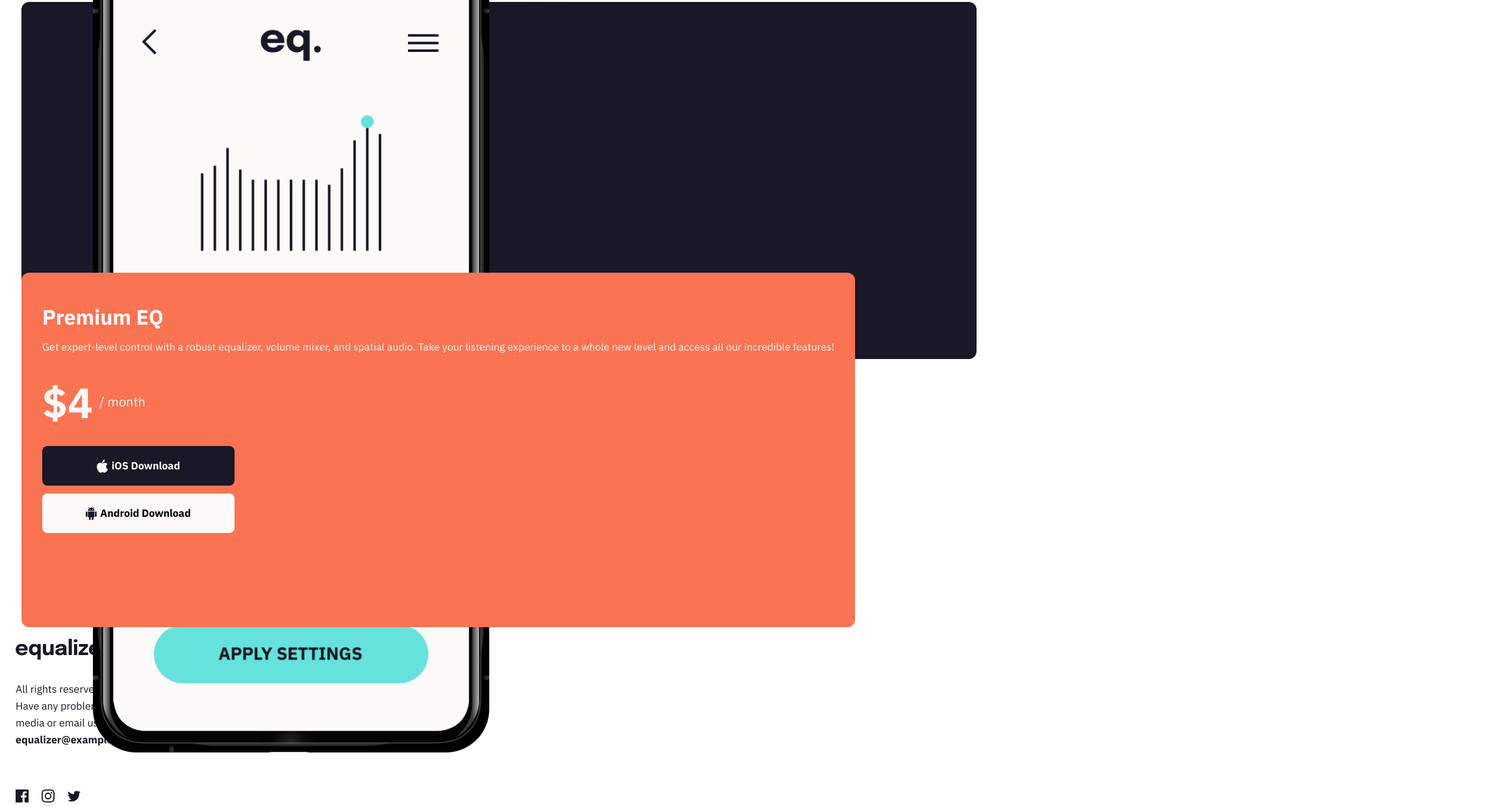
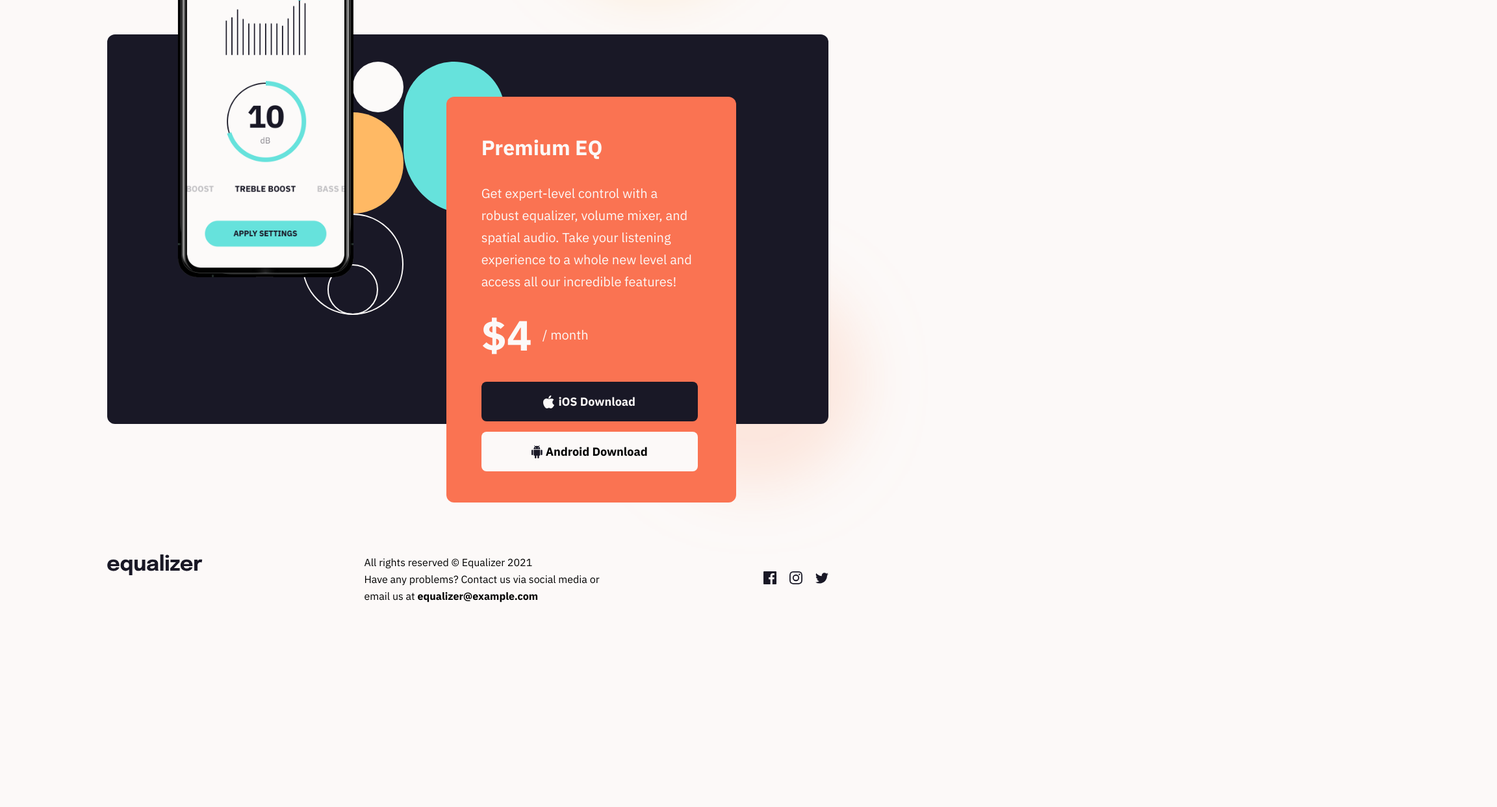
Before and after one commit to TMJSMC53/Equalizer-LandingPage, a website: page index.html in a window 1536 px wide. Shown: the part 677-1920 px from the top of the page at 65% size, 2304 px wide, since content can reach past the window. After the commit the page ends 1696 px from the top, so only its background shows below. Drawn offline with Linux system fonts and the light colour scheme.

Commit message:
Add the media queries for devices, finish the final design specs

```diff
--- a/index.html
+++ b/index.html
@@ -19,39 +19,27 @@
 
 <body>
   <div class="container">
-    <header class="header flex">
-      <div class="header__logo">
-        <img src="starter-code/assets/logo.svg" alt="Equalizer logo">
-      </div>
+    <header class="header">
+      <div class="header__content">
+        <img class="header__logo" src="starter-code/assets/logo.svg" alt="Equalizer logo" aria-hidden="true">
+        <img class="bg-pattern-1" src="starter-code/assets/bg-pattern-1.svg" alt="" aria-hidden="true">
 
-      <div class="bg-img">
-        <!-- <img src="starter-code/assets/bg-main-mobile.png" alt=""> -->
-      </div>
-      <div class="bg-pattern-1">
-        <img src="starter-code/assets/bg-pattern-1.svg" alt="">
-      </div>
 
-      <!-- <picture>
-      <img class="bg-main-tablet" src="starter-code/assets/bg-main-tablet.png" alt="">
-    </picture> -->
-
-      <div class="header__box">
         <h1 class="header__primary fs-800 letter-spacing-2">We make your music sound extraordinary.</h1>
-        <p class="header__info">A system audio equalizer specifically designed for Android and iOS. Freely tune the
+        <p class="header__info fs-400">A system audio equalizer specifically designed for Android and iOS. Freely tune
+          the
           way your music sounds with a professional grade parametric EQ & volume mixer. Control
           bass, mids, treble, gain control, reverb, and more!</p>
       </div>
     </header>
 
-    <section class="feature-section">
-      <div class="features bg-dark">
-        <picture>
+
+    <section class="feature-section bg-dark ">
       <img class="bg-pattern-2" src="starter-code/assets/bg-pattern-2.svg"
         alt="Background pattern with teal, white, and orange">
-        </picture>
-        <picture>
+
       <img src="starter-code/assets/illustration-app.png" alt="Illustration" class="illustration-img">
-        </picture>
+
       <div class="features__box bg-red">
         <div class="features__content text-white">
           <h2 class="features__heading fs-700">Premium EQ</h2>
@@ -89,22 +77,17 @@
           </button>
         </div>
       </div>
-      </div>
     </section>
 
-
-    <footer class="footer-section">
-      <div class="footer">
-        <div class="footer__logo">
-          <img src="starter-code/assets/logo.svg" alt="Equalizer logo">
+    <footer class="footer">
+      <div class="footer__content fs-500">
+        <div>
+          <img class="footer__logo" src="starter-code/assets/logo.svg" alt="Equalizer logo">
         </div>
-
-        <div class="footer__content fs-500">
-          <p>All rights reserved © Equalizer 2021 <br> Have any problems? Contact us via social media or email us at
+        <p class="fs-400">All rights reserved © Equalizer 2021 <br> Have any problems? Contact us via social media or
+          email us at
           <strong>equalizer@example.com</strong>
         </p>
-        </div>
-
         <ul class="footer__social-links">
           <li class="social-link">
             <svg width="20" height="20" xmlns="http://www.w3.org/2000/svg">
--- a/styles.css
+++ b/styles.css
@@ -19,7 +19,7 @@ html {
   --fs-700: 3.2rem;
   --fs-600: 2rem;
   --fs-500: 1.8rem;
-  --fs-500: 1.6rem;
+  --fs-400: 1.6rem;
 
   /* font-families */
   --ff-sans: "IBM Plex Sans", sans-serif;
@@ -65,7 +65,10 @@ body {
   font-family: var(--ff-sans);
   font-size: var(--fs-500);
   min-height: 100vh;
+  display: flex;
+  justify-content: center;
   overflow-x: hidden;
+  background: hsl(var(--clr-white));
 }
 /* make images easier to work with */
 img,
@@ -101,13 +104,19 @@ select {
 /* general */
 
 .container {
-  margin: 0 auto;
-  /* max-width: 80rem; */
+  display: flex;
+  flex-direction: column;
+  position: relative;
+  width: 100%;
+  max-width: 37.5rem;
+  overflow-x: hidden;
 }
 
 .flex {
   display: flex;
   flex-direction: column;
+  align-items: center;
+  justify-content: center;
   gap: var(--gap, 1rem);
 }
 
@@ -244,7 +253,7 @@ select {
   font-weight: 700;
   width: 29.6rem;
   height: 6.1rem;
-  margin-bottom: 1.2rem;
+  margin-bottom: 1.6rem;
   border-radius: 8px;
   border: none;
   cursor: pointer;
@@ -263,143 +272,131 @@ select {
 }
 
 /* header */
-
+.container::after {
+  content: "";
+  width: 281.4px;
+  height: 480px;
+  background-image: url("starter-code/assets/bg-main-mobile.png");
+  background-position: 25% 75%;
+  background-size: cover;
+  position: absolute;
+  top: -5%;
+  right: 0;
+  left: 39%;
+  bottom: 0;
+}
 .bg-pattern-1 {
   display: none;
-  /* background-image: url("starter-code/assets/bg-pattern-1.svg"); */
-  /* position: absolute; */
-  /* top: -50%; */
 }
 
-.bg-img {
-  background-image: url("starter-code/assets/bg-main-mobile.png");
-  position: absolute;
-  top: -71%;
-  right: -50%;
-  left: 0;
-  bottom: 0;
-  z-index: -1;
-  background-position: center;
-  background-repeat: no-repeat;
+.header {
+  margin: 3.9rem 2.4rem 6.8rem 2.4rem;
 }
 
 .header__logo {
-  position: relative;
-  padding-top: 4rem;
-  padding-left: 2.4rem;
-  padding-bottom: 6.4rem;
-}
-
-.header__box {
-  padding: 0 2.4rem;
+  margin-bottom: 6.4rem;
 }
 
 .header__primary {
-  line-height: 48px;
   margin-bottom: 2rem;
 }
 
 .header__info {
   line-height: 26px;
-  margin-bottom: 10rem;
+  margin-bottom: 6.8rem;
 }
 
-/* features */
-.feature-section {
-  margin-top: 6.8rem;
-  min-height: 98rem;
-}
-
-.features {
-  min-height: 55rem;
-  border-radius: 12px;
-  position: relative;
-}
-
+/* feature section */
 .bg-pattern-2 {
-  position: relative;
-  background-repeat: no-repeat;
-  max-width: 78%;
-  top: 0;
+  position: absolute;
+  width: 280px;
+  height: 420px;
   left: 10%;
+  z-index: 0;
 }
 
 .illustration-img {
+  width: 208.97px;
+  height: 430px;
   position: absolute;
-  max-width: 58%;
-  top: -18%;
-  left: 3%;
-  transform: translateX(30%);
-  padding-top: 0;
-  background-position: center;
-  background-repeat: no-repeat;
-  /* background-size: 50% / 50%; */
+  top: 20%;
+  left: 50%;
+  transform: translate(-50%, -50%);
+  z-index: 1;
+}
+
+.feature-section {
+  position: relative;
+  margin: 0;
+  width: 375px;
+  height: 600px;
+  border-radius: 12px;
 }
 
 .features__box {
-  /* display: none; */
   position: absolute;
-  /* width: 100%; */
-  min-height: 54.6rem;
-  bottom: -75%;
+  top: 63%;
+  right: 0;
+  bottom: 0;
+  left: 0;
+  width: 375px;
+  height: 546px;
   border-radius: 12px;
-}
-
-.features__content {
-  padding: 4.8rem 3.2rem 3.6rem;
+  z-index: 2;
+  padding: 4.8rem 3.7rem 4.8rem 3.6rem;
 }
 
 .features__heading {
+  line-height: 40px;
   margin-bottom: 1.2rem;
-  line-height: 40px;
 }
 
 .features__info {
   line-height: 28px;
-  font-weight: 400;
   margin-bottom: 3.6rem;
 }
 
 .features__price {
   display: flex;
   align-items: center;
-  font-weight: 700;
+  gap: 1.6rem;
   margin-bottom: 3.2rem;
 }
 
-.features__price > span:last-child {
-  padding-left: 1rem;
-  font-weight: normal;
+.features__price span:first-child {
+  font-weight: 700;
+  line-height: 52px;
+}
+.features__price span:last-child {
+  font-weight: 400;
+  line-height: 32px;
 }
 
 /* footer */
-.footer__section {
-  margin-top: 4rem;
-}
 .footer {
-  width: 35rem;
-  padding-left: 2.4rem;
-  padding-right: 2.4rem;
+  position: relative;
+  display: flex;
+  flex-direction: column;
+  margin-top: 390px;
+  margin-bottom: 80px;
+  padding: 0 2.4rem 0 2.4rem;
 }
 
 .footer__logo {
-  margin-bottom: 3.2rem;
+  padding-bottom: 3.2rem;
 }
 
-.footer__content {
+.footer__content p {
   line-height: 26px;
   margin-bottom: 6.4rem;
-  color: hsl(var(--clr-black) / 1);
 }
 
 .footer__social-links {
   display: flex;
+  flex-direction: row;
+  gap: 2rem;
+  list-style: none;
   padding: 0;
-  align-items: center;
-  gap: var(--gap, 2rem);
-  list-style: none;
-  cursor: pointer;
-  margin-bottom: 8rem;
 }
 
 .icon:hover,
@@ -407,56 +404,252 @@ select {
   fill: hsl(var(--clr-lightRed));
 }
 
-@media screen and (min-width: 601px) {
-  .bg-img {
+/* tablet */
+@media screen and (min-width: 48rem) {
+  .container {
+    width: 100%;
+    max-width: 905px;
+  }
+
+  .container::after {
+    content: "";
+    width: 983px;
+    height: 808px;
+
     background-image: url("starter-code/assets/bg-main-tablet.png");
-    position: absolute;
     background-repeat: no-repeat;
-    background-position: cover;
-    top: -38%;
-    left: -87%;
+    background-position: 80% 60%;
+    top: -7%;
+    left: -22%;
+    z-index: -1;
+  }
+
+  .header {
+    padding: 0;
   }
 
   .bg-pattern-1 {
     display: block;
+    width: 266.67px;
+    height: 400px;
+    z-index: 2;
     position: absolute;
-    top: -4%;
-    right: -5%;
-    max-width: 33%;
+    top: -2%;
+    right: -4%;
   }
 
   .header__logo {
-    padding-left: 3.9rem;
-  }
-  .header__box {
-    padding: 0 3.9rem;
+    padding-bottom: 0;
+    margin-bottom: 9.5rem;
   }
 
   .header__primary {
     font-size: 6.4rem;
     line-height: 64px;
-    width: 520px;
+    width: 100%;
+    max-width: 520px;
+    letter-spacing: -0.73px;
+    margin-bottom: 2.8rem;
   }
 
   .header__info {
+    max-width: 514px;
+    height: 112px;
     font-size: 1.8rem;
     line-height: 28px;
-    width: 514px;
-    padding-bottom: 11.1rem;
-    margin-bottom: 3rem;
+    margin-bottom: 11.1rem;
   }
 
-  .features {
-    margin: 0 3.3rem;
+  .feature-section {
+    width: 100%;
+    max-width: 696px;
+    margin-top: 6.8rem;
+    margin-right: 3.9rem;
+    margin-left: 3.3rem;
+  }
+
+  .bg-pattern-2 {
+    width: 280px;
+    height: 420px;
+    top: -6%;
+    left: 34%;
+  }
+  .illustration-img {
+    width: 270.21px;
+    height: 556px;
+    top: 23%;
+    left: 30%;
+  }
+
+  .features__box {
+    width: 399px;
+    height: 546px;
+    top: 26%;
+    left: 36%;
+  }
+
+  .footer {
+    display: flex;
+    flex-direction: row;
+    justify-content: space-between;
+    padding-top: 8.7rem;
+    width: 696px;
+    margin: 8.7rem 3.9rem 8.5rem 3.3rem;
+  }
+
+  .footer__content {
+    width: 366px;
+  }
+
+  .footer__social-links {
+    align-items: center;
+  }
+}
+
+@media screen and (min-width: 64rem) {
+  .container {
+    width: 100%;
+    max-width: 1024px;
+  }
+
+  .header__content {
+    margin-left: 3.3rem;
+    /* margin-right: 10rem; */
+  }
+
+  .header__primary {
+    width: 100%;
+    max-width: 620px;
+  }
+
+  .header__info {
+    max-width: 580px;
+  }
+
+  .feature-section {
+    max-width: 950px;
+  }
+}
+
+/* desktop */
+@media screen and (min-width: 90rem) {
+  .container {
+    width: 100%;
+    max-width: 2000px;
+  }
+
+  .container::after {
+    content: "";
+    width: 1613px;
+    height: 1758px;
+    background-position: 135% 60%;
+    background-image: url("starter-code/assets/bg-main-desktop.png");
+    top: -12%;
+    left: -10%;
+  }
+
+  .bg-pattern-1 {
+    width: 312px;
+    height: 468px;
+    position: absolute;
+    top: -3%;
+    right: 0;
+  }
+
+  .header__content {
+    margin-left: 16.5rem;
+    margin-right: 28.7rem;
+  }
+
+  .header__primary {
+    max-width: 1015px;
+    font-size: 8.8rem;
+    line-height: 88px;
+    letter-spacing: -1px;
+  }
+
+  .header__info {
+    font-size: var(--fs-600);
+    line-height: 34px;
+    max-width: 825px;
+  }
+
+  .feature-section {
+    max-width: 1110px;
+    margin-right: 16.5rem;
+    margin-left: 16.5rem;
   }
 
   .illustration-img {
-    max-width: 41.5%;
-    left: -5%;
+    max-width: 312px;
+    top: 16%;
+    left: 22%;
   }
 
   .bg-pattern-2 {
+    width: 312px;
+    height: 468px;
     top: -6%;
-    right: -23%;
+    left: 27%;
+  }
+
+  .features__box {
+    width: 446px;
+    height: 625px;
+    padding: 5.8rem 5.9rem 4.8rem 5.4rem;
+    top: 16%;
+    left: 47%;
+  }
+
+  .features__heading {
+    height: 52px;
+    margin-bottom: 2.2rem;
+  }
+
+  .features__info {
+    font-size: var(--fs-600);
+    width: 333px;
+    height: 170px;
+    line-height: 34px;
+    margin-bottom: 3.9rem;
+  }
+
+  .features__price {
+    margin-bottom: 4.6rem;
+  }
+
+  .btn {
+    width: 333px;
+  }
+
+  button {
+    padding: 0;
+    margin: 0;
+  }
+
+  .footer {
+    width: 1110px;
+    margin-top: 20rem;
+    margin-left: 165px;
+    margin-right: 165px;
+    margin-bottom: 8.7rem;
+    padding: 0;
+  }
+
+  .footer__content {
+    width: 1110px;
+    display: flex;
+    justify-content: space-between;
+  }
+
+  .footer__content p {
+    width: 366px;
+    height: 79px;
+    margin-bottom: 0;
+  }
+
+  .footer__social-links {
+    margin-top: 2.9rem;
+    height: 20px;
   }
 }
```
Lines whose indentation alone changed are shown as unchanged.
